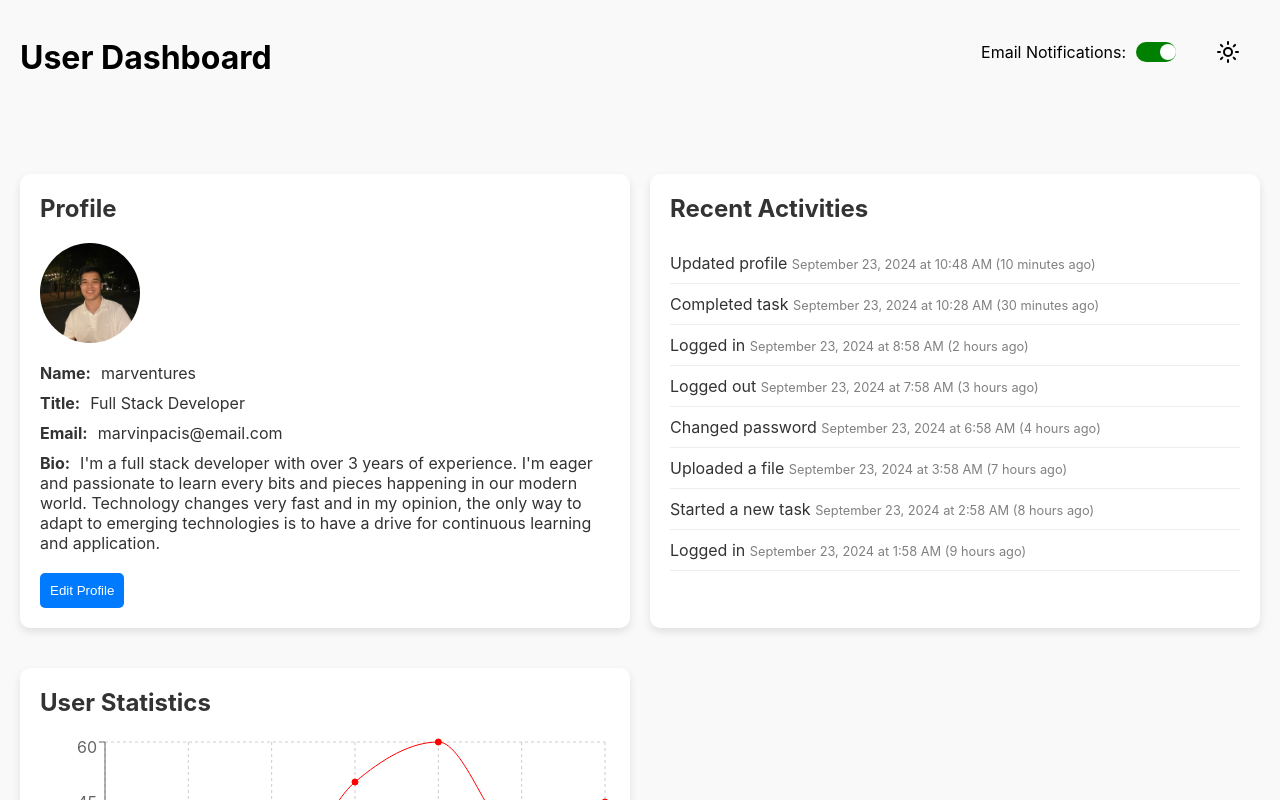
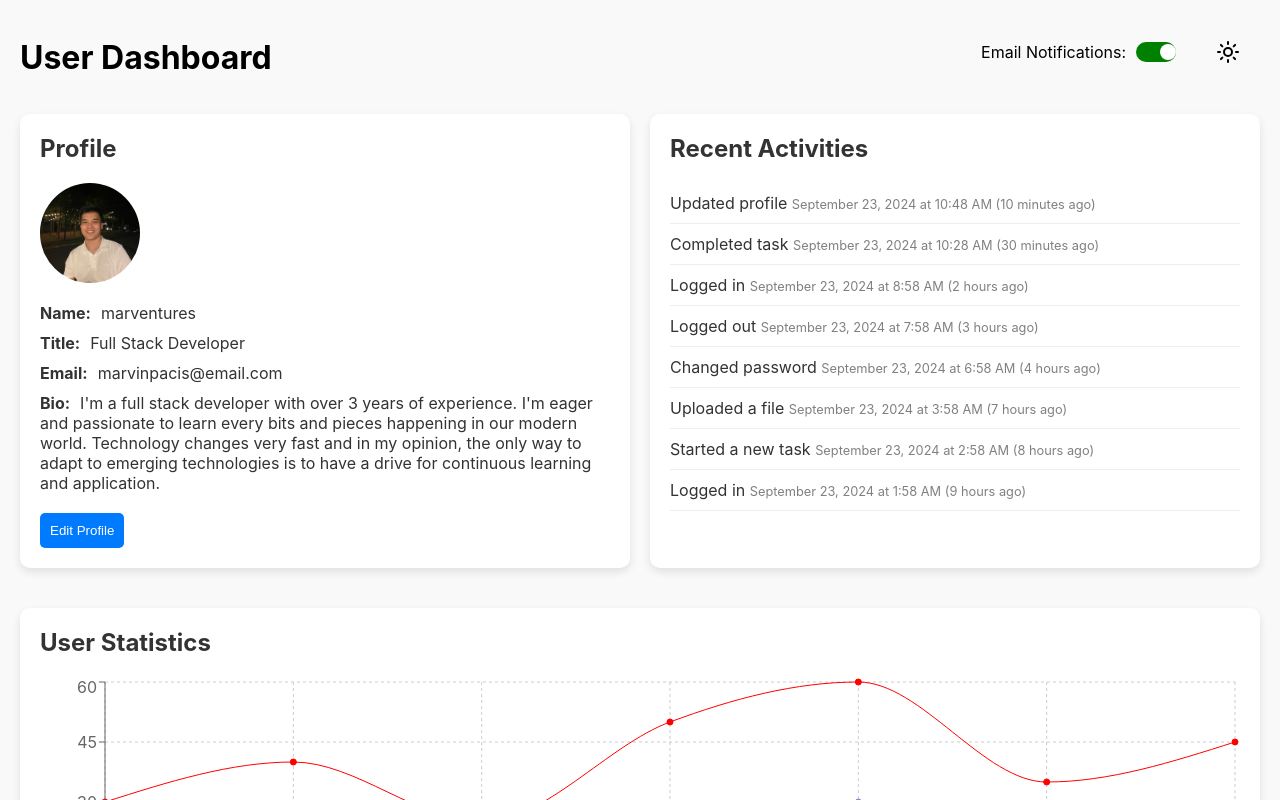
Before and after one commit to marventures/user-dashboard, a React (Create React App) app: page / in a window 1280 px wide. Shown: the top 800 px of the page. Built offline with nearby package versions, Linux system fonts and the light colour scheme.

Commit message:
refactor: adjust css to span both columns

```diff
--- a/src/components/Dashboard/Dashboard.styled.js
+++ b/src/components/Dashboard/Dashboard.styled.js
@@ -4,5 +4,8 @@ export const DashboardContainer = styled.div`
   display: grid;
   grid-template-columns: 1fr 1fr;
   gap: 20px;
-  margin-top: 80px;
+
+  > :nth-child(3) {
+    grid-column: 1 / -1;
+  }
 `;
```
